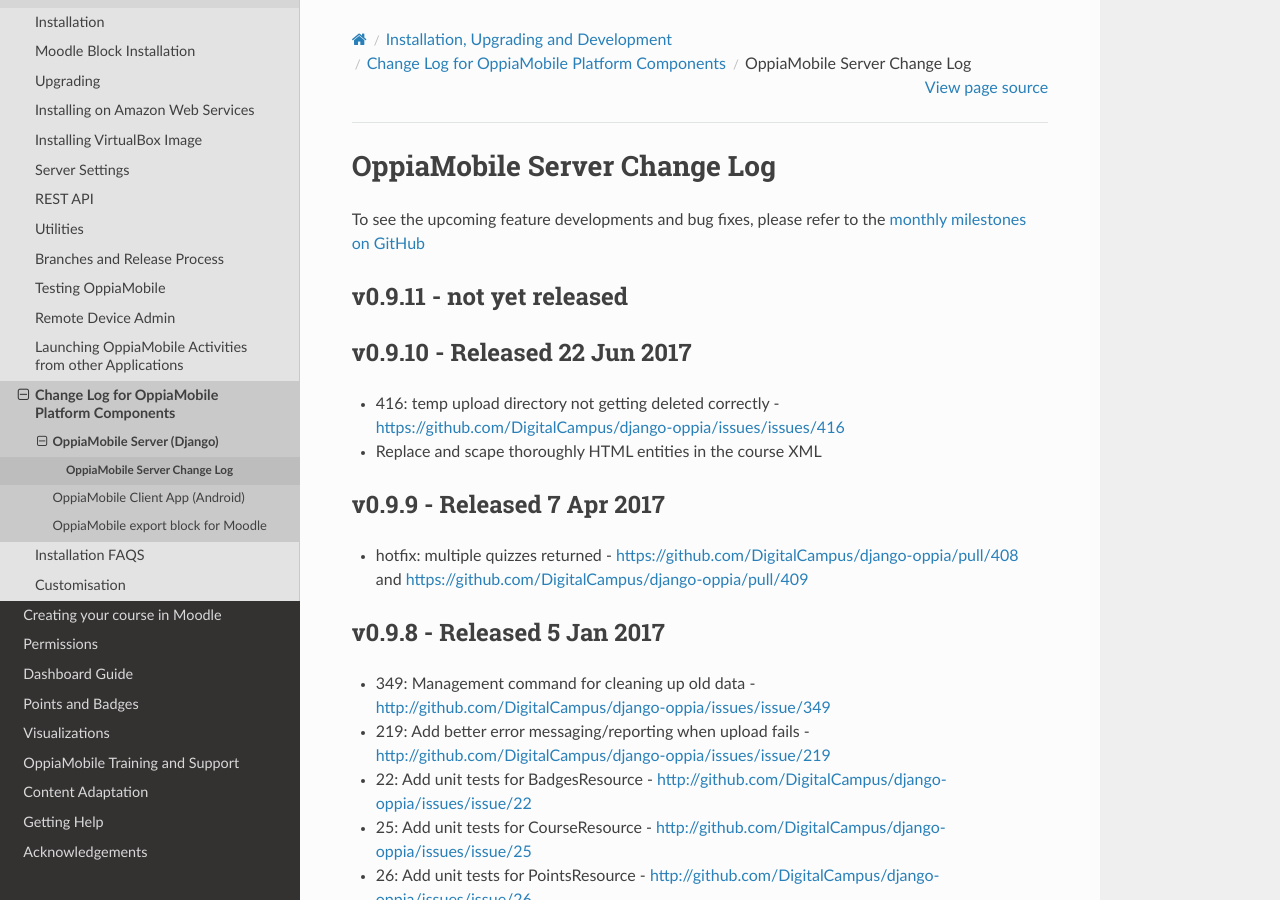
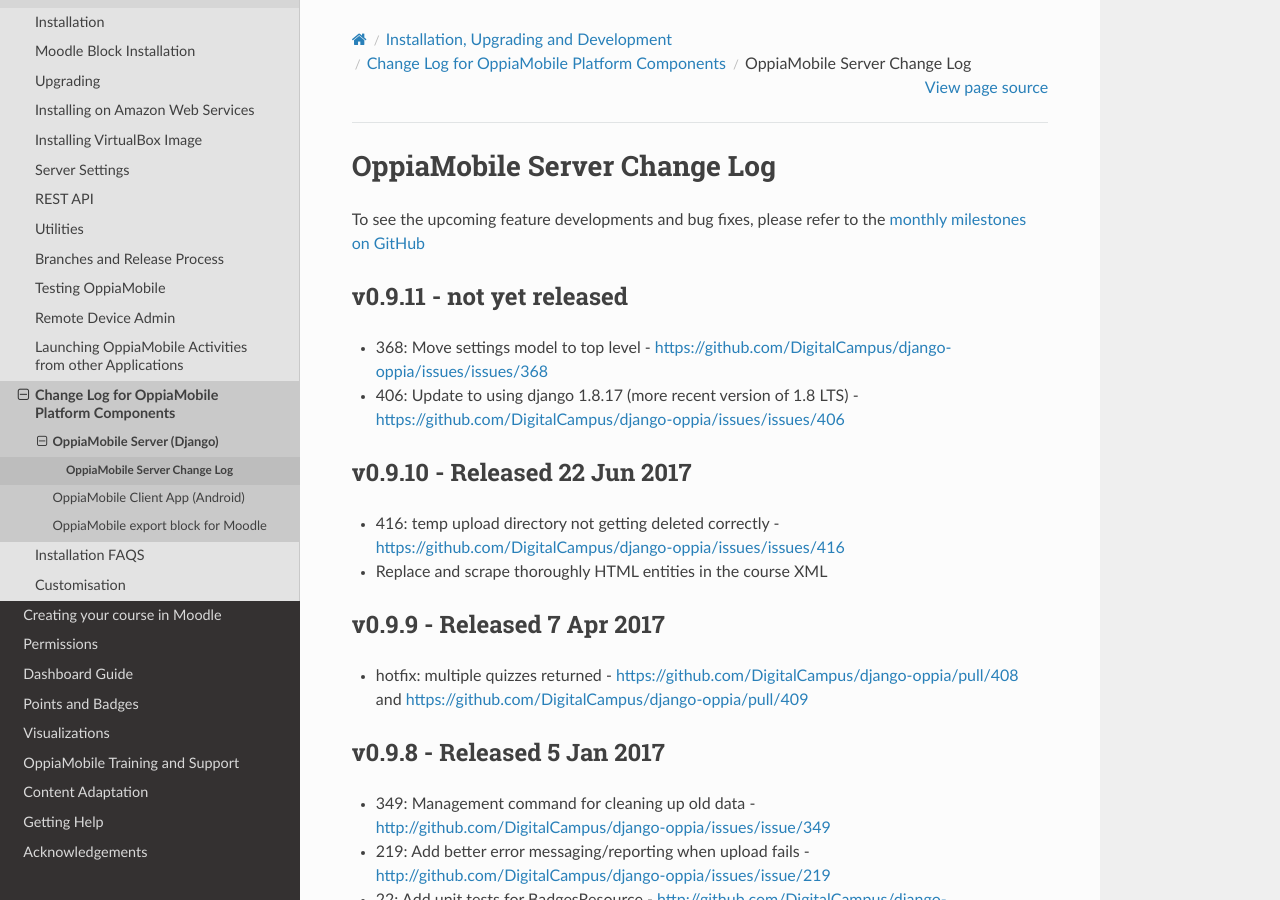
Before and after one commit to DigitalCampus/django-oppia, a Sphinx documentation site: the page built from docs/dev/changelog_server.rst, in a window 1280 px wide and 900 px high. Built offline with Sphinx 7.4.7 and the Read the Docs theme 2.0.0, drawn with Linux system fonts in a browser that asks for light colours; the version number is read from the project's files by our own code.

Commit message:
update docs

```diff
--- a/docs/dev/changelog_server.rst
+++ b/docs/dev/changelog_server.rst
@@ -9,6 +9,8 @@
 v0.9.11 - not yet released
 --------------------------------
 
+* 368: Move settings model to top level - https://github.com/DigitalCampus/django-oppia/issues/issues/368
+* 406: Update to using django 1.8.17 (more recent version of 1.8 LTS) - https://github.com/DigitalCampus/django-oppia/issues/issues/406
 
 .. _serverv0.9.10:
 
@@ -16,7 +18,7 @@
 --------------------------------
 
 * 416: temp upload directory not getting deleted correctly - https://github.com/DigitalCampus/django-oppia/issues/issues/416
-* Replace and scape thoroughly HTML entities in the course XML
+* Replace and scrape thoroughly HTML entities in the course XML
 
 .. _serverv0.9.9:
 
```
